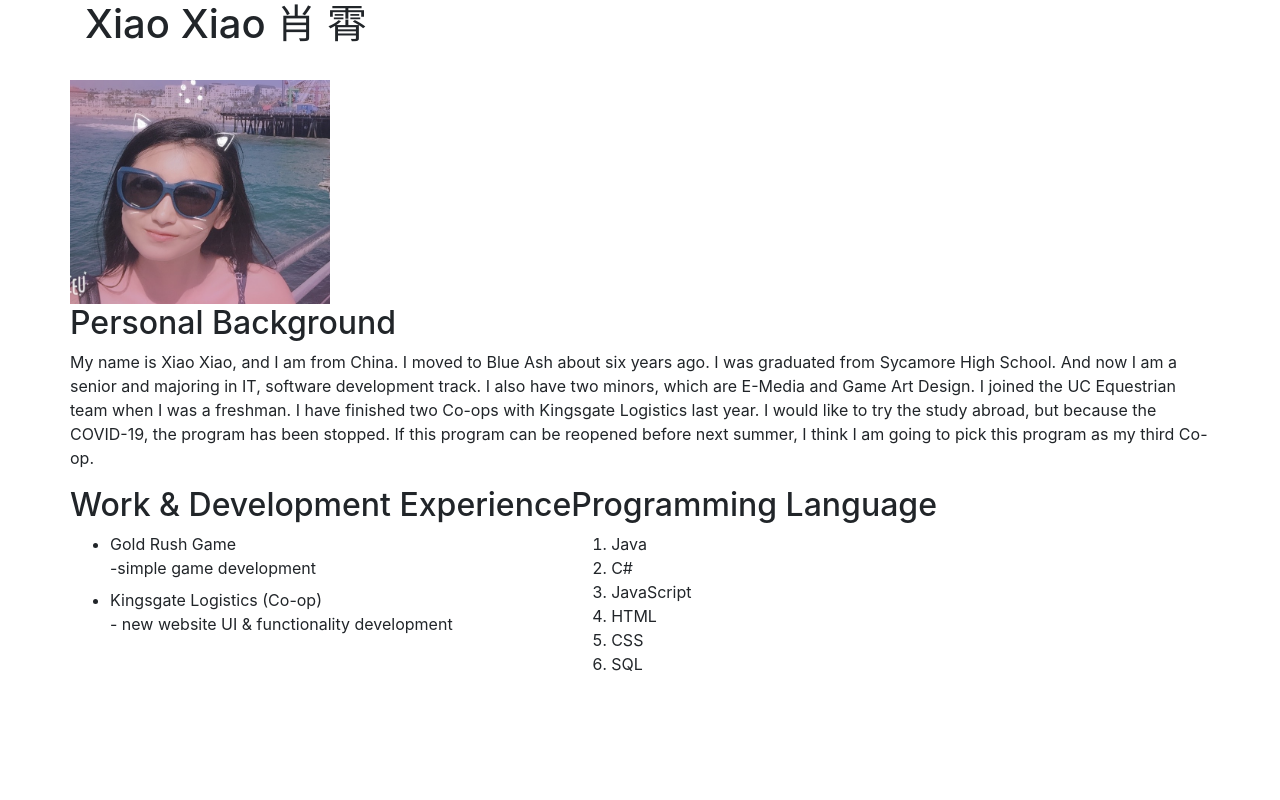
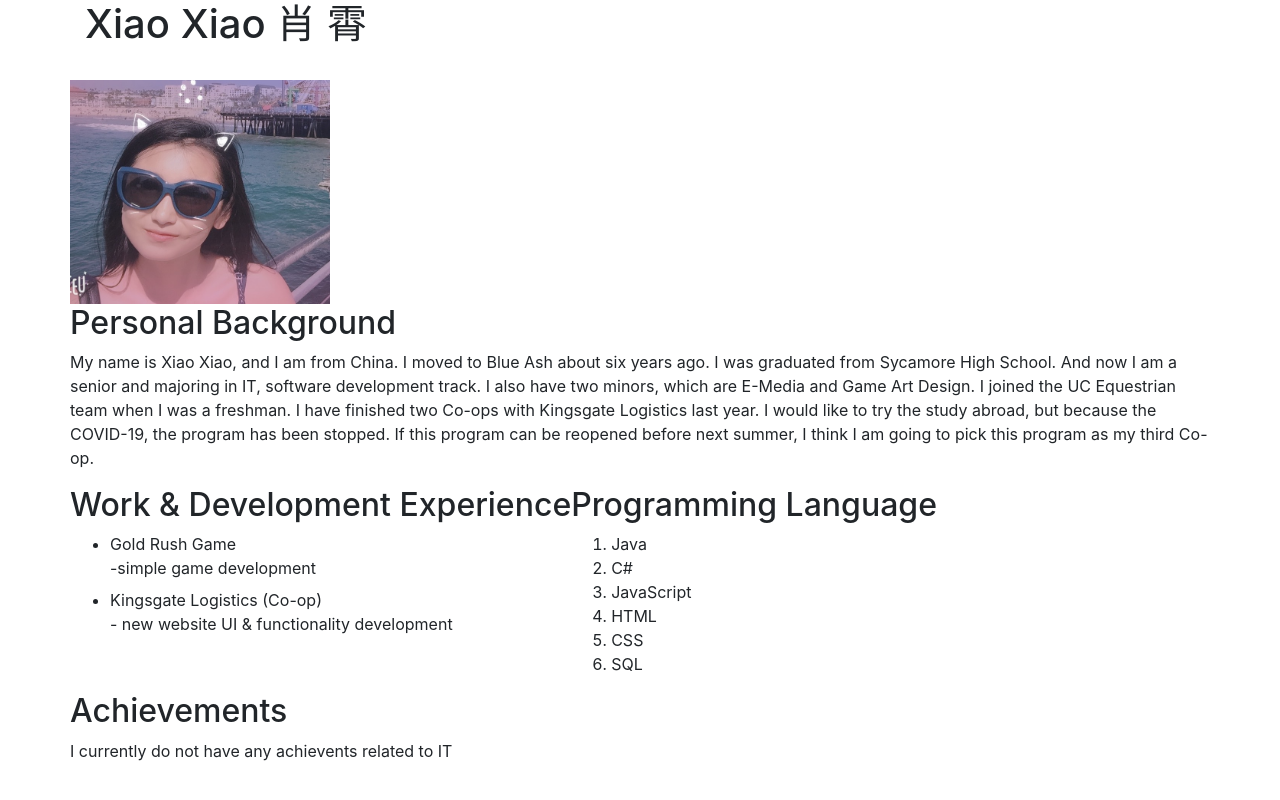
Before and after one commit to IT3049C-Fall20/1-online-portfolio-Xiao0909, a website: page index.html in a window 1280 px wide. Drawn offline with nearby package versions, Linux system fonts and the light colour scheme.

Commit message:
added achivements section

```diff
--- a/index.html
+++ b/index.html
@@ -67,6 +67,15 @@
       </div>
     </div>
 
+    <div class="row">
+      <div class="column1">
+        <div class="section" id="achievements">
+          <h2>Achievements</h2>
+          <p>I currently do not have any achievents related to IT</p>
+        </div>
+      </div>
+
+    </div>
   </div>
 
   <!-- INCLUDE SCRIPTS FILE HERE -->
```
